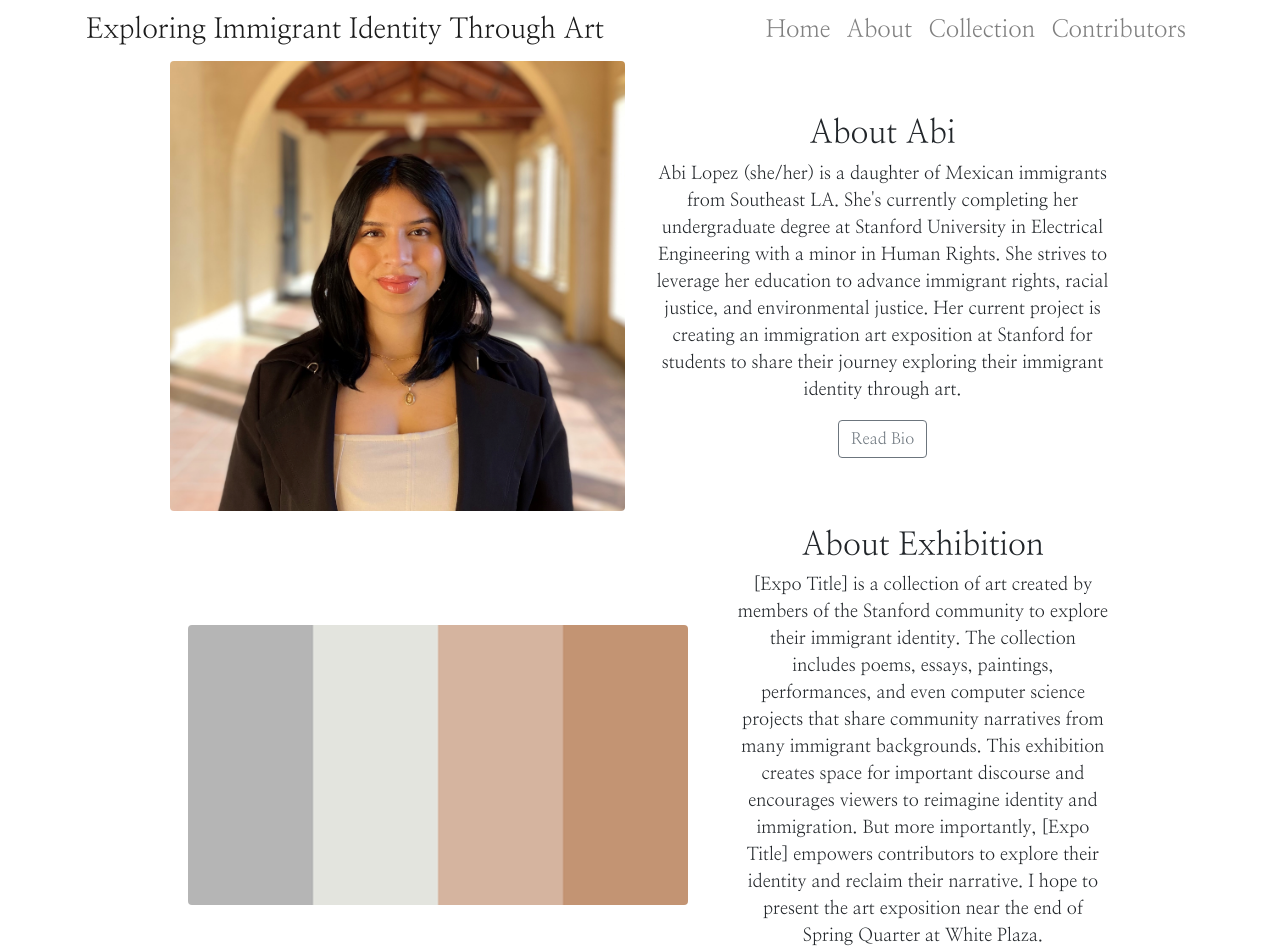
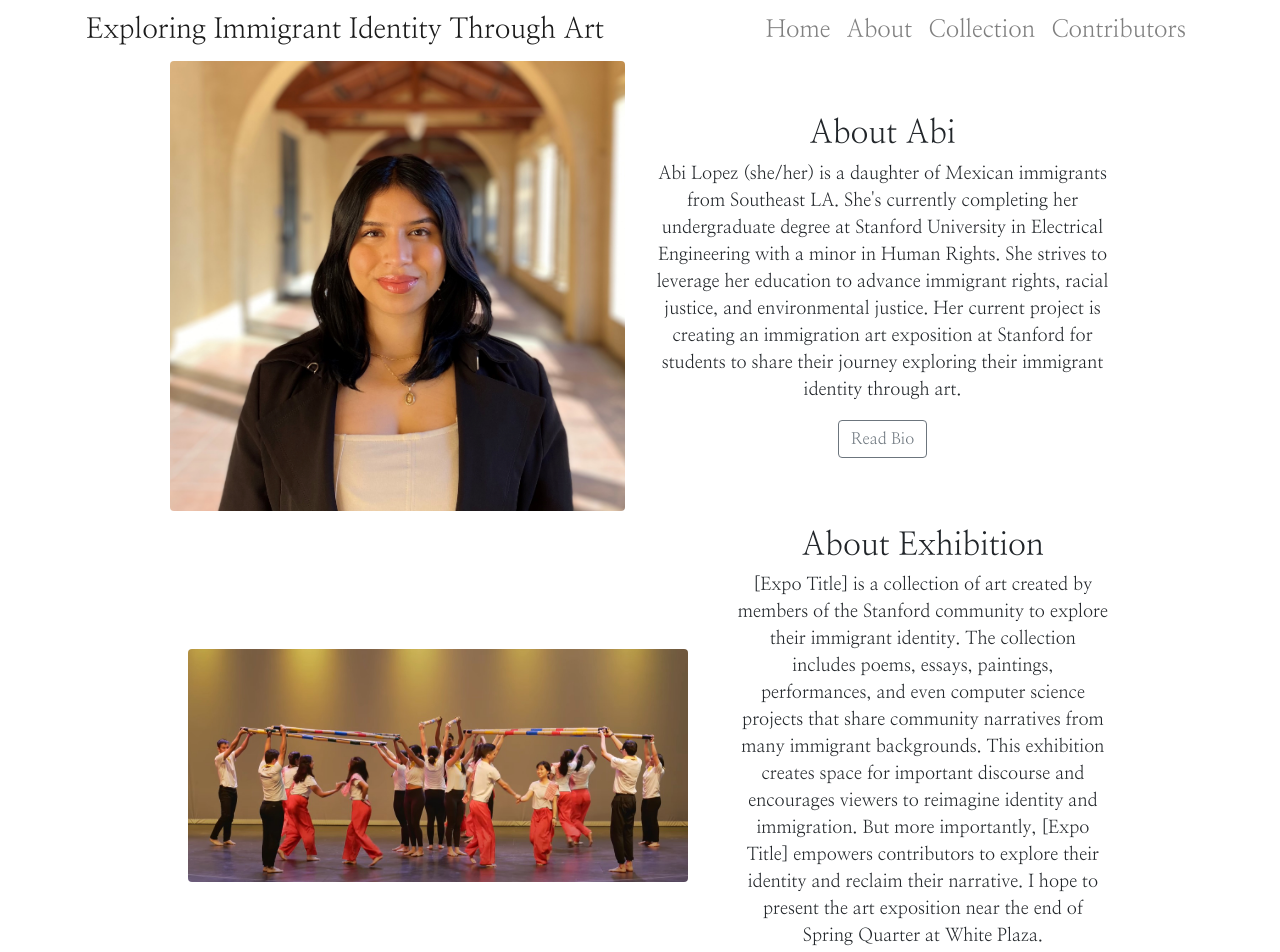
Before and after one commit to abieiden/capstone, a React (Create React App) app: page / in a window 1280 px wide. Shown: the top 952 px of the page. Built offline with nearby package versions, Linux system fonts and the light colour scheme.

Commit message:
change collection picture

```diff
--- a/src/components/home.jsx
+++ b/src/components/home.jsx
@@ -1,7 +1,7 @@
 import React from "react";
 import Button from 'react-bootstrap/Button'
 import abilopez from '../assets/abiportrait.jpg'
-import colors from '../assets/colors.jpg'
+import kayumanggi from '../assets/trishakayumanggi.jpg'
 import { useNavigate } from "react-router-dom";
 
 function Home() {
@@ -38,7 +38,7 @@ function Home() {
           <div class="col-lg-7">
             <img
               class="img-fluid rounded"
-              src={colors}
+              src={kayumanggi}
               alt="Art Work"
               style={{width: 500, height: 'auto'}}
             />
```
